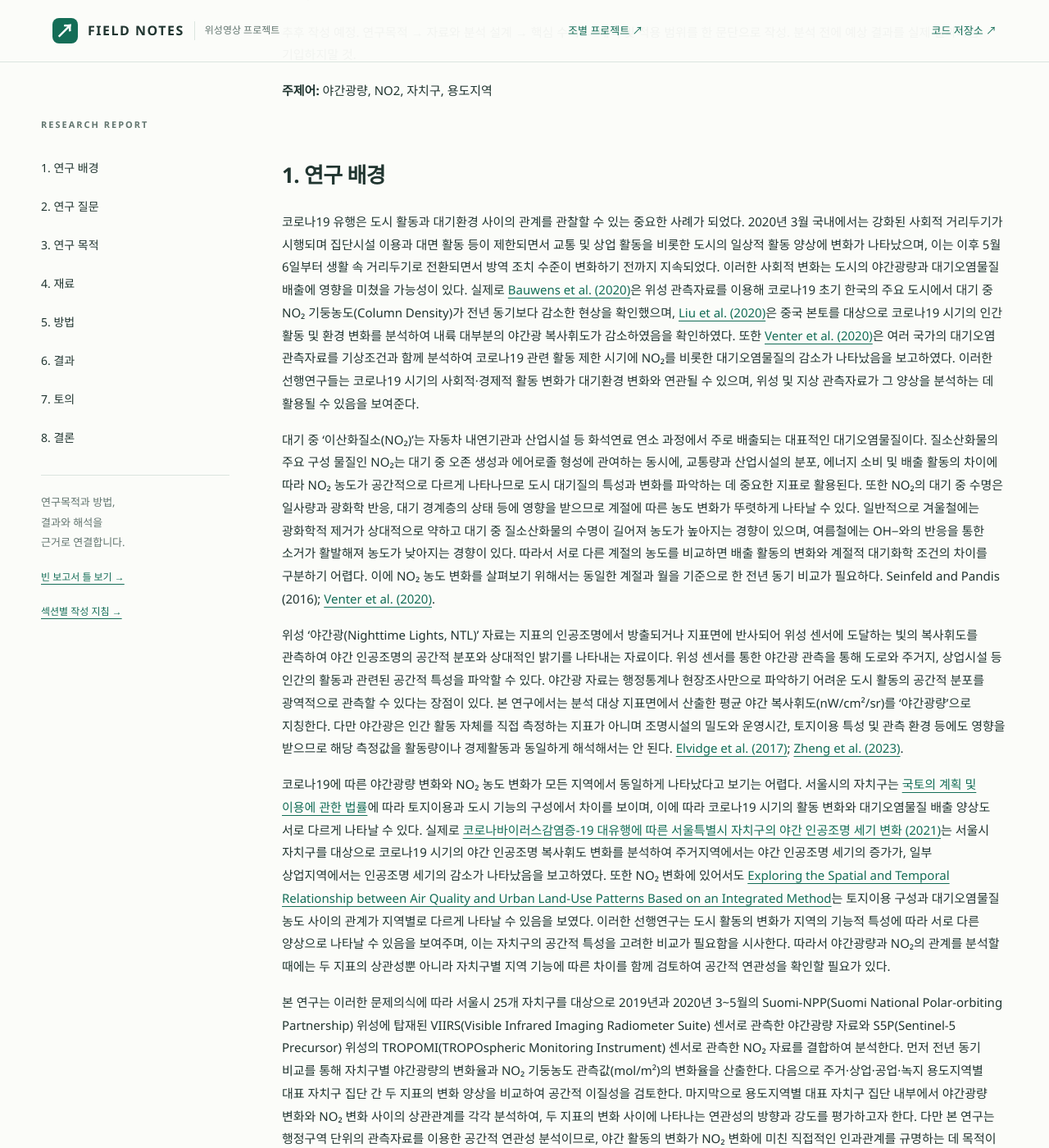
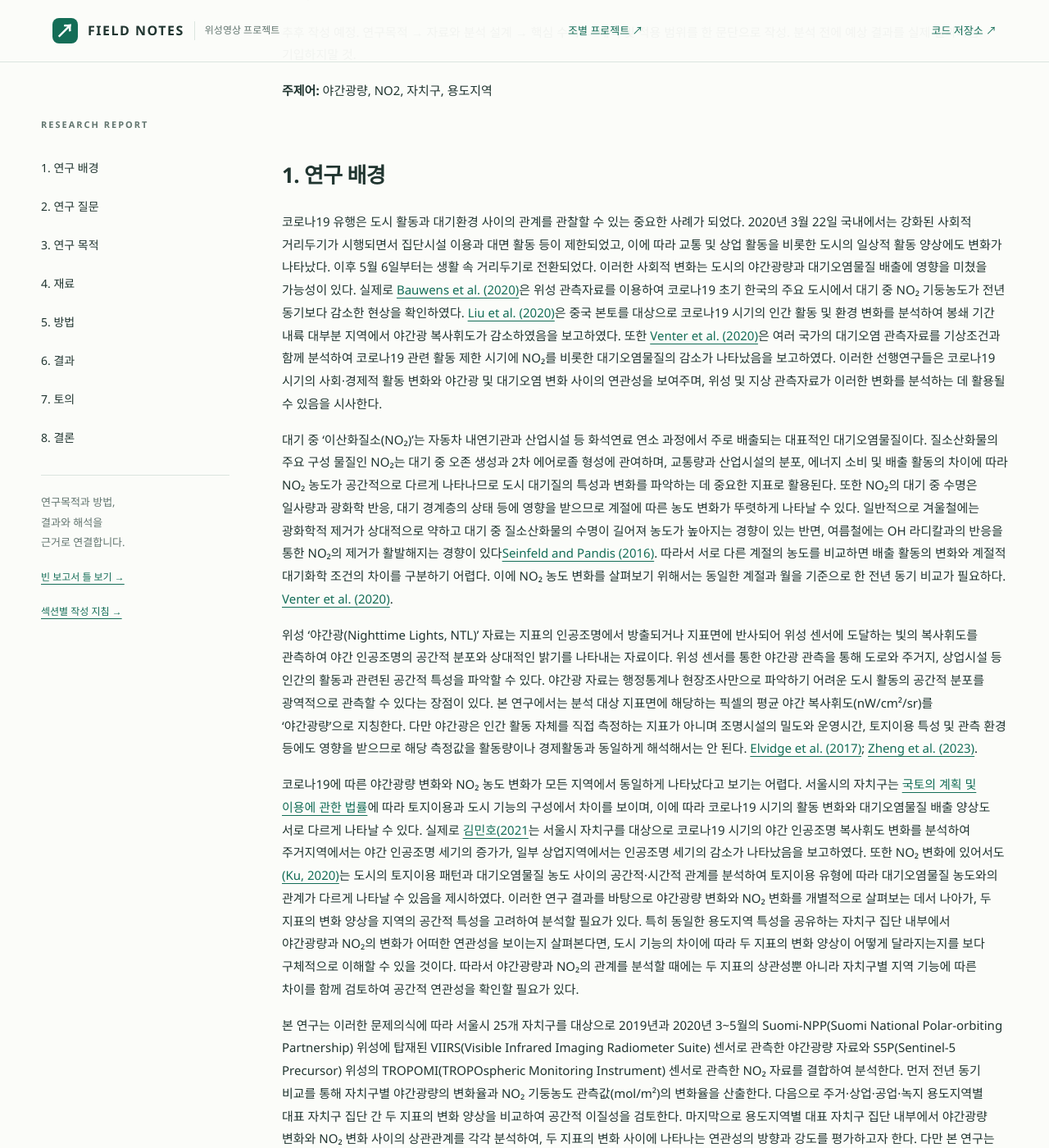
Before and after one commit to rlawkdgns3550-cmyk/surveying2_team03, a Jekyll site: the page built from docs/index.md, in a window 1280 px wide and 1400 px high, scrolled down 1510 px. Shown: the whole window at 82% size. Built offline with Jekyll 4.4.1, drawn with Linux system fonts in a browser that asks for light colours; some of the changed text lies outside the part shown.

Commit message:
Update index.md

```diff
--- a/docs/index.md
+++ b/docs/index.md
@@ -14,15 +14,15 @@ badge: "빈 학술 보고서 틀"
 **주제어:** 야간광량, NO2, 자치구, 용도지역
 
 ## 1. 연구 배경 {#background}
- 코로나19 유행은 도시 활동과 대기환경 사이의 관계를 관찰할 수 있는 중요한 사례가 되었다. 2020년 3월 국내에서는 강화된 사회적 거리두기가 시행되며 집단시설 이용과 대면 활동 등이 제한되면서 교통 및 상업 활동을 비롯한 도시의 일상적 활동 양상에 변화가 나타났으며, 이는 이후 5월 6일부터 생활 속 거리두기로 전환되면서 방역 조치 수준이 변화하기 전까지 지속되었다. 이러한 사회적 변화는 도시의 야간광량과 대기오염물질 배출에 영향을 미쳤을 가능성이 있다. 실제로 [Bauwens et al. (2020)](https://doi.org/10.1029/2020GL087978)은 위성 관측자료를 이용해 코로나19 초기 한국의 주요 도시에서 대기 중 NO₂ 기둥농도(Column Density)가 전년 동기보다 감소한 현상을 확인했으며, [Liu et al. (2020)](https://doi.org/10.3390/rs12101576)은 중국 본토를 대상으로 코로나19 시기의 인간 활동 및 환경 변화를 분석하여 내륙 대부분의 야간광 복사휘도가 감소하였음을 확인하였다. 또한 [Venter et al. (2020)](https://doi.org/10.1073/pnas.2006853117)은 여러 국가의 대기오염 관측자료를 기상조건과 함께 분석하여 코로나19 관련 활동 제한 시기에 NO₂를 비롯한 대기오염물질의 감소가 나타났음을 보고하였다. 이러한 선행연구들는 코로나19 시기의 사회적·경제적 활동 변화가 대기환경 변화와 연관될 수 있으며, 위성 및 지상 관측자료가 그 양상을 분석하는 데 활용될 수 있음을 보여준다.
+ 코로나19 유행은 도시 활동과 대기환경 사이의 관계를 관찰할 수 있는 중요한 사례가 되었다. 2020년 3월 22일 국내에서는 강화된 사회적 거리두기가 시행되면서 집단시설 이용과 대면 활동 등이 제한되었고, 이에 따라 교통 및 상업 활동을 비롯한 도시의 일상적 활동 양상에도 변화가 나타났다. 이후 5월 6일부터는 생활 속 거리두기로 전환되었다. 이러한 사회적 변화는 도시의 야간광량과 대기오염물질 배출에 영향을 미쳤을 가능성이 있다. 실제로 [Bauwens et al. (2020)](https://doi.org/10.1029/2020GL087978)은 위성 관측자료를 이용하여 코로나19 초기 한국의 주요 도시에서 대기 중 NO₂ 기둥농도가 전년 동기보다 감소한 현상을 확인하였다. [Liu et al. (2020)](https://doi.org/10.3390/rs12101576)은 중국 본토를 대상으로 코로나19 시기의 인간 활동 및 환경 변화를 분석하여 봉쇄 기간 내륙 대부분 지역에서 야간광 복사휘도가 감소하였음을 보고하였다. 또한 [Venter et al. (2020)](https://doi.org/10.1073/pnas.2006853117)은 여러 국가의 대기오염 관측자료를 기상조건과 함께 분석하여 코로나19 관련 활동 제한 시기에 NO₂를 비롯한 대기오염물질의 감소가 나타났음을 보고하였다. 이러한 선행연구들은 코로나19 시기의 사회·경제적 활동 변화와 야간광 및 대기오염 변화 사이의 연관성을 보여주며, 위성 및 지상 관측자료가 이러한 변화를 분석하는 데 활용될 수 있음을 시사한다.
 
- 대기 중 '이산화질소(NO₂)'는 자동차 내연기관과 산업시설 등 화석연료 연소 과정에서 주로 배출되는 대표적인 대기오염물질이다. 질소산화물의 주요 구성 물질인 NO₂는 대기 중 오존 생성과 에어로졸 형성에 관여하는 동시에, 교통량과 산업시설의 분포, 에너지 소비 및 배출 활동의 차이에 따라 NO₂ 농도가 공간적으로 다르게 나타나므로 도시 대기질의 특성과 변화를 파악하는 데 중요한 지표로 활용된다. 또한 NO₂의 대기 중 수명은 일사량과 광화학 반응, 대기 경계층의 상태 등에 영향을 받으므로 계절에 따른 농도 변화가 뚜렷하게 나타날 수 있다. 일반적으로 겨울철에는 광화학적 제거가 상대적으로 약하고 대기 중 질소산화물의 수명이 길어져 농도가 높아지는 경향이 있으며, 여름철에는  OH−와의 반응을 통한 소거가 활발해져 농도가 낮아지는 경향이 있다. 따라서 서로 다른 계절의 농도를 비교하면 배출 활동의 변화와 계절적 대기화학 조건의 차이를 구분하기 어렵다. 이에 NO₂ 농도 변화를 살펴보기 위해서는 동일한 계절과 월을 기준으로 한 전년 동기 비교가 필요하다. Seinfeld and Pandis (2016); [Venter et al. (2020)](https://doi.org/10.1073/pnas.2006853117).
+ 대기 중 '이산화질소(NO₂)'는 자동차 내연기관과 산업시설 등 화석연료 연소 과정에서 주로 배출되는 대표적인 대기오염물질이다. 질소산화물의 주요 구성 물질인 NO₂는 대기 중 오존 생성과 2차 에어로졸 형성에 관여하며, 교통량과 산업시설의 분포, 에너지 소비 및 배출 활동의 차이에 따라 NO₂ 농도가 공간적으로 다르게 나타나므로 도시 대기질의 특성과 변화를 파악하는 데 중요한 지표로 활용된다. 또한 NO₂의 대기 중 수명은 일사량과 광화학 반응, 대기 경계층의 상태 등에 영향을 받으므로 계절에 따른 농도 변화가 뚜렷하게 나타날 수 있다. 일반적으로 겨울철에는 광화학적 제거가 상대적으로 약하고 대기 중 질소산화물의 수명이 길어져 농도가 높아지는 경향이 있는 반면, 여름철에는 OH 라디칼과의 반응을 통한 NO₂의 제거가 활발해지는 경향이 있다[Seinfeld and Pandis (2016)](https://www.wiley.com/en-us/shop/general-chemistry/atmospheric-chemistry-and-physics-from-air-pollution-to-climate-change-3rd-edition-p-9781118947401). 따라서 서로 다른 계절의 농도를 비교하면 배출 활동의 변화와 계절적 대기화학 조건의 차이를 구분하기 어렵다. 이에 NO₂ 농도 변화를 살펴보기 위해서는 동일한 계절과 월을 기준으로 한 전년 동기 비교가 필요하다. [Venter et al. (2020)](https://doi.org/10.1073/pnas.2006853117).
 
- 위성 '야간광(Nighttime Lights, NTL)' 자료는 지표의 인공조명에서 방출되거나 지표면에 반사되어 위성 센서에 도달하는 빛의 복사휘도를 관측하여 야간 인공조명의 공간적 분포와 상대적인 밝기를 나타내는 자료이다. 위성 센서를 통한 야간광 관측을 통해 도로와 주거지, 상업시설 등 인간의 활동과 관련된 공간적 특성을 파악할 수 있다. 야간광 자료는 행정통계나 현장조사만으로 파악하기 어려운 도시 활동의 공간적 분포를 광역적으로 관측할 수 있다는 장점이 있다. 본 연구에서는 분석 대상 지표면에서 산출한 평균 야간 복사휘도(nW/cm²/sr)를 ‘야간광량’으로 지칭한다. 다만 야간광은 인간 활동 자체를 직접 측정하는 지표가 아니며 조명시설의 밀도와 운영시간, 토지이용 특성 및 관측 환경 등에도 영향을 받으므로 해당 측정값을 활동량이나 경제활동과 동일하게 해석해서는 안 된다. [Elvidge et al. (2017)](https://doi.org/10.1080/01431161.2017.1342050); [Zheng et al. (2023)](https://doi.org/10.1016/j.isprsjprs.2023.05.028).
+ 위성 '야간광(Nighttime Lights, NTL)' 자료는 지표의 인공조명에서 방출되거나 지표면에 반사되어 위성 센서에 도달하는 빛의 복사휘도를 관측하여 야간 인공조명의 공간적 분포와 상대적인 밝기를 나타내는 자료이다. 위성 센서를 통한 야간광 관측을 통해 도로와 주거지, 상업시설 등 인간의 활동과 관련된 공간적 특성을 파악할 수 있다. 야간광 자료는 행정통계나 현장조사만으로 파악하기 어려운 도시 활동의 공간적 분포를 광역적으로 관측할 수 있다는 장점이 있다. 본 연구에서는 분석 대상 지표면에 해당하는 픽셀의 평균 야간 복사휘도(nW/cm²/sr)를 ‘야간광량’으로 지칭한다. 다만 야간광은 인간 활동 자체를 직접 측정하는 지표가 아니며 조명시설의 밀도와 운영시간, 토지이용 특성 및 관측 환경 등에도 영향을 받으므로 해당 측정값을 활동량이나 경제활동과 동일하게 해석해서는 안 된다. [Elvidge et al. (2017)](https://doi.org/10.1080/01431161.2017.1342050); [Zheng et al. (2023)](https://doi.org/10.1016/j.isprsjprs.2023.05.028).
 
-  코로나19에 따른 야간광량 변화와 NO₂ 농도 변화가 모든 지역에서 동일하게 나타났다고 보기는 어렵다. 서울시의 자치구는 [국토의 계획 및 이용에 관한 법률](https://www.law.go.kr/%EB%B2%95%EB%A0%B9/%EA%B5%AD%ED%86%A0%EC%9D%98%EA%B3%84%ED%9A%8D%EB%B0%8F%EC%9D%B4%EC%9A%A9%EC%97%90%EA%B4%80%ED%95%9C%EB%B2%95%EB%A5%A0)에 따라 토지이용과 도시 기능의 구성에서 차이를 보이며, 이에 따라 코로나19 시기의 활동 변화와 대기오염물질 배출 양상도 서로 다르게 나타날 수 있다. 실제로 [코로나바이러스감염증-19 대유행에 따른 서울특별시 자치구의 야간 인공조명 세기 변화 (2021)](https://doi.org/10.16879/jkca.2021.21.2.105)는 서울시 자치구를 대상으로 코로나19 시기의 야간 인공조명 복사휘도 변화를 분석하여 주거지역에서는 야간 인공조명 세기의 증가가, 일부 상업지역에서는 인공조명 세기의 감소가 나타났음을 보고하였다. 또한 NO₂ 변화에 있어서도 [Exploring the Spatial and Temporal Relationship between Air Quality and Urban Land-Use Patterns Based on an Integrated Method](https://www.mdpi.com/2071-1050/12/7/2964?utm_source=chatgpt.com)는 토지이용 구성과 대기오염물질 농도 사이의 관계가 지역별로 다르게 나타날 수 있음을 보였다. 이러한 선행연구는 도시 활동의 변화가 지역의 기능적 특성에 따라 서로 다른 양상으로 나타날 수 있음을 보여주며, 이는 자치구의 공간적 특성을 고려한 비교가 필요함을 시사한다. 따라서 야간광량과 NO₂의 관계를 분석할 때에는 두 지표의 상관성뿐 아니라 자치구별 지역 기능에 따른 차이를 함께 검토하여 공간적 연관성을 확인할 필요가 있다.
+  코로나19에 따른 야간광량 변화와 NO₂ 농도 변화가 모든 지역에서 동일하게 나타났다고 보기는 어렵다. 서울시의 자치구는 [국토의 계획 및 이용에 관한 법률](https://www.law.go.kr/%EB%B2%95%EB%A0%B9/%EA%B5%AD%ED%86%A0%EC%9D%98%EA%B3%84%ED%9A%8D%EB%B0%8F%EC%9D%B4%EC%9A%A9%EC%97%90%EA%B4%80%ED%95%9C%EB%B2%95%EB%A5%A0)에 따라 토지이용과 도시 기능의 구성에서 차이를 보이며, 이에 따라 코로나19 시기의 활동 변화와 대기오염물질 배출 양상도 서로 다르게 나타날 수 있다. 실제로 [김민호(2021](https://doi.org/10.16879/jkca.2021.21.2.105)는 서울시 자치구를 대상으로 코로나19 시기의 야간 인공조명 복사휘도 변화를 분석하여 주거지역에서는 야간 인공조명 세기의 증가가, 일부 상업지역에서는 인공조명 세기의 감소가 나타났음을 보고하였다. 또한 NO₂ 변화에 있어서도 [(Ku, 2020)](https://www.mdpi.com/2071-1050/12/7/2964)는 도시의 토지이용 패턴과 대기오염물질 농도 사이의 공간적·시간적 관계를 분석하여 토지이용 유형에 따라 대기오염물질 농도와의 관계가 다르게 나타날 수 있음을 제시하였다. 이러한 연구 결과를 바탕으로 야간광량 변화와 NO₂ 변화를 개별적으로 살펴보는 데서 나아가, 두 지표의 변화 양상을 지역의 공간적 특성을 고려하여 분석할 필요가 있다. 특히 동일한 용도지역 특성을 공유하는 자치구 집단 내부에서 야간광량과 NO₂의 변화가 어떠한 연관성을 보이는지 살펴본다면, 도시 기능의 차이에 따라 두 지표의 변화 양상이 어떻게 달라지는지를 보다 구체적으로 이해할 수 있을 것이다. 따라서 야간광량과 NO₂의 관계를 분석할 때에는 두 지표의 상관성뿐 아니라 자치구별 지역 기능에 따른 차이를 함께 검토하여 공간적 연관성을 확인할 필요가 있다.
 
- 본 연구는 이러한 문제의식에 따라 서울시 25개 자치구를 대상으로 2019년과 2020년 3~5월의 Suomi-NPP(Suomi National Polar-orbiting Partnership) 위성에 탑재된 VIIRS(Visible Infrared Imaging Radiometer Suite) 센서로 관측한 야간광량 자료와 S5P(Sentinel-5 Precursor) 위성의 TROPOMI(TROPOspheric Monitoring Instrument) 센서로 관측한 NO₂ 자료를 결합하여 분석한다. 먼저 전년 동기 비교를 통해 자치구별 야간광량의 변화율과 NO₂ 기둥농도 관측값(mol/m²)의 변화율을 산출한다. 다음으로 주거·상업·공업·녹지 용도지역별 대표 자치구 집단 간 두 지표의 변화 양상을 비교하여 공간적 이질성을 검토한다. 마지막으로 용도지역별 대표 자치구 집단 내부에서 야간광량 변화와 NO₂ 변화 사이의 상관관계를 각각 분석하여, 두 지표의 변화 사이에 나타나는 연관성의 방향과 강도를 평가하고자 한다. 다만 본 연구는 행정구역 단위의 관측자료를 이용한 공간적 연관성 분석이므로, 야간 활동의 변화가 NO₂ 변화에 미친 직접적인 인과관계를 규명하는 데 목적이 있는 것은 아니다. 또한 위성 자료의 관측 방식 및 시간적 특성상 두 지표가 동일한 시간대의 도시활동을 반영한다고 보기는 어렵다. 따라서 본 연구는 동일한 분석 기간과 공간적 범위를 기준으로 코로나19 초기 서울시의 지역별 야간광량 변화와 NO₂ 변화의 양상을 비교하고, 도시 기능에 따른 두 지표의 변화 차이 및 연관성 차이를 평가하기 위한 기초적인 분석 근거를 제시하고자 한다.
+ 본 연구는 이러한 문제의식에 따라 서울시 25개 자치구를 대상으로 2019년과 2020년 3~5월의 Suomi-NPP(Suomi National Polar-orbiting Partnership) 위성에 탑재된 VIIRS(Visible Infrared Imaging Radiometer Suite) 센서로 관측한 야간광량 자료와 S5P(Sentinel-5 Precursor) 위성의 TROPOMI(TROPOspheric Monitoring Instrument) 센서로 관측한 NO₂ 자료를 결합하여 분석한다. 먼저 전년 동기 비교를 통해 자치구별 야간광량의 변화율과 NO₂ 기둥농도 관측값(mol/m²)의 변화율을 산출한다. 다음으로 주거·상업·공업·녹지 용도지역별 대표 자치구 집단 간 두 지표의 변화 양상을 비교하여 공간적 이질성을 검토한다. 마지막으로 용도지역별 대표 자치구 집단 내부에서 야간광량 변화와 NO₂ 변화 사이의 상관관계를 각각 분석하여, 두 지표의 변화 사이에 나타나는 연관성의 방향과 강도를 평가하고자 한다. 다만 본 연구는 행정구역 단위의 관측자료를 이용한 공간적 연관성 분석이므로, 야간 활동의 변화가 NO₂ 변화에 미친 직접적인 인과관계를 규명하는 데 목적이 있는 것은 아니다. 또한 위성 자료의 관측 방식 및 시간적 특성상 두 지표가 동일한 시간대의 도시활동을 반영한다고 보기는 어렵다. 따라서 본 연구는 동일한 분석 기간과 공간적 범위를 기준으로 코로나19 초기 서울시의 지역별 야간광량 변화와 NO₂ 변화의 양상을 비교하고, 도시 기능의 상대적 집중도에 따른 두 지표의 변화 차이 및 연관성 차이를 평가하기 위한 기초적인 분석 근거를 제시하고자 한다.
 
 
 ## 2. 연구 질문 {#question}
```
